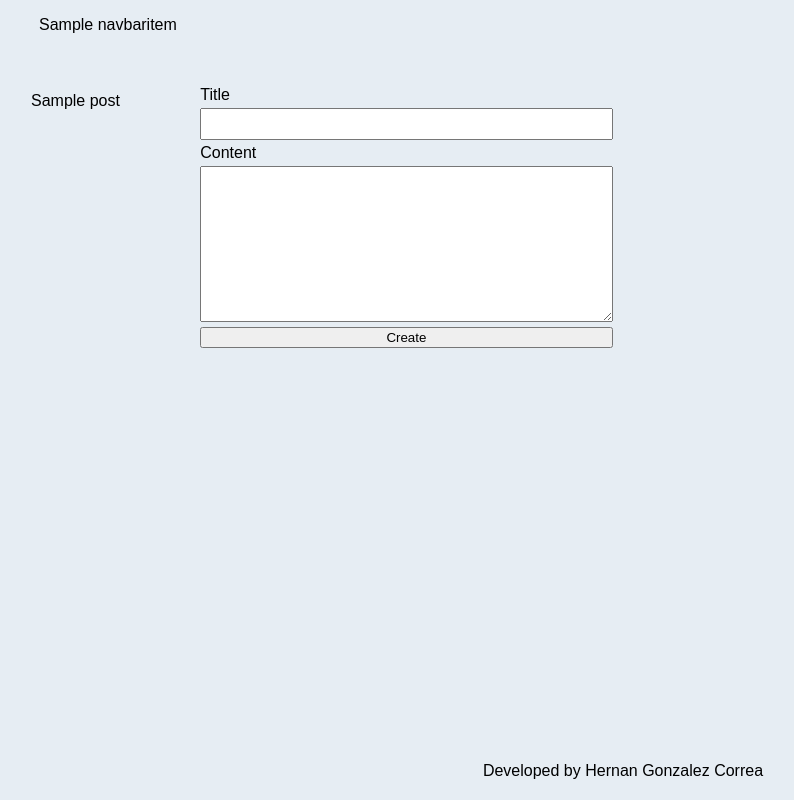
After one commit to HernanGC/SelfBlog, a Django app: template Blog/templates/blog/new.html in a window 1280 px wide. The commit adds this page. Shown: the whole page, without its empty margins (17-811 px from the left). Run offline with Django 3.2, Linux system fonts and the light colour scheme; the template is opened without the code that fills it: values that come from a table or form of the project are taken from there, others are empty; a user stored in the database is signed in; tables that the repository leaves empty hold one stand-in row (values such as "Sample post").

Commit message:
Small improvements

```diff
--- /dev/null
+++ b/Blog/forms.py
@@ -0,0 +1 @@
+from django import forms
--- a/Blog/static/css/index.css
+++ b/Blog/static/css/index.css
@@ -1,17 +1,21 @@
 body {
     font-family: sans-serif;
     background-color: #e6edf3;
+    height: 100%;
+    margin: 0;
 }
 div#root {
     display: flex;
     align-items: flex-start;
+    height: 85%;
 }
 .container {
     padding: 1rem 2rem 2rem 2rem;
-    /* border: 1px solid #1e3549; */
+    height: 100%;
 }
-.align-center {
-
+div#container-new {
+    display: flex;
+    justify-content: center;
 }
 .blog-post {
     border: 1px solid #e1dede;
@@ -36,7 +40,25 @@ div#root {
     width: 10%;
 }
 .main-container {
-    /* display: flex; */
     width: 85%;
-    /* padding: 1rem 2rem 2rem 2rem; */
 }
+.index-container {
+    display: flex;
+    flex-wrap: wrap;
+    flex-direction: row;
+    align-content: flex-start;
+    width: 85%;
+    padding: 1rem 2rem 2rem 2rem;
+}
+form.new-form {
+    display: flex;
+    flex-direction: column;
+    width: 40%;
+}
+form.new-form > input[name="title"] {
+    height: 2rem;
+    font-size: 19px;
+}
+form.new-form * {
+    margin: 1% 0 0 0;
+}
--- a/Blog/templates/base.html
+++ b/Blog/templates/base.html
@@ -17,7 +17,7 @@
     <div class="container side-container">
         {% include 'components/side-content.html' %}
     </div>
-    <div class="container main-container">
+    <div class="container main-container" id="container-{{ page_data.name }}">
         {% block content %} {% endblock %}
     </div>
 </div>
--- a/Blog/templates/blog/index.html
+++ b/Blog/templates/blog/index.html
@@ -1,6 +1,6 @@
 {% extends 'base.html' %}
 {% block content %}
-<!--<div class="container align-center">-->
+<div class="index-container align-center">
     {% if posts %}
         {% for post in posts %}
             <div class="blog-post" onclick="location.href='{% url 'details' post.id %}'">
@@ -11,5 +11,5 @@
             </div>
         {% endfor %}
     {% endif %}
-<!--</div>-->
+</div>
 {% endblock %}
--- /dev/null
+++ b/Blog/templates/blog/new.html
@@ -0,0 +1,11 @@
+{% extends 'base.html' %}
+{% block content %}
+    <form class="new-form" action="{% url 'new' %}" method="post">
+        {% csrf_token %}
+        <label for="title">Title</label>
+        <input type="text" name="title">
+        <label for="content">Content</label>
+        <textarea name="content" id="content" cols="40" rows="10"></textarea>
+        <button type="submit">Create</button>
+    </form>
+{% endblock %}
--- a/Blog/templates/components/navbar.html
+++ b/Blog/templates/components/navbar.html
@@ -2,7 +2,7 @@
     <ul>
         {% if items %}
             {% for item in items %}
-            <li><a href="">{{ item.name }}</a></li>
+            <li><a href="{% if item.view %} {% url item.view %} {% endif %}">{{ item.name }}</a></li>
             {% endfor %}
         {% endif %}
     </ul>
```
Also changed, not shown: Blog/views.py (+16 -4 lines).
